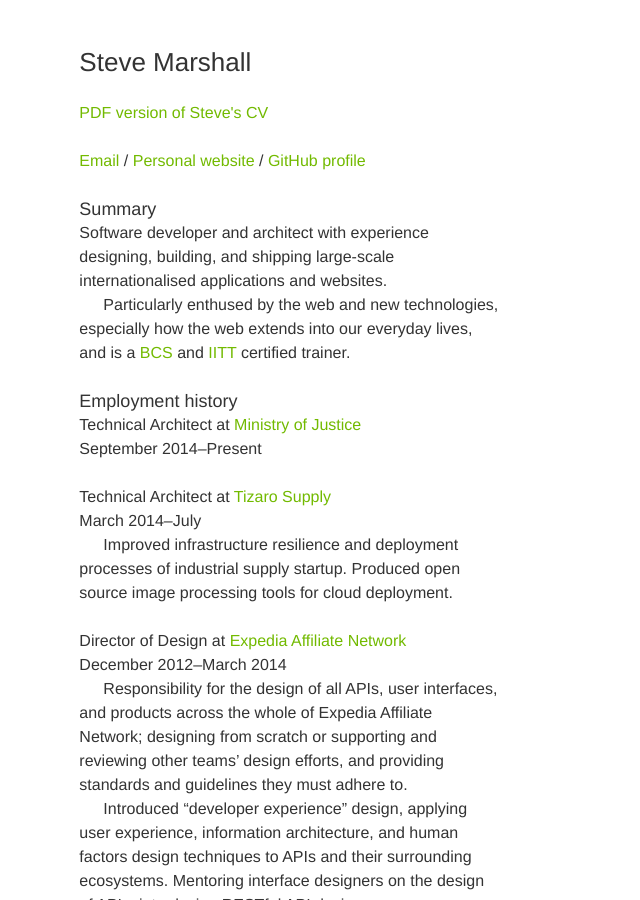
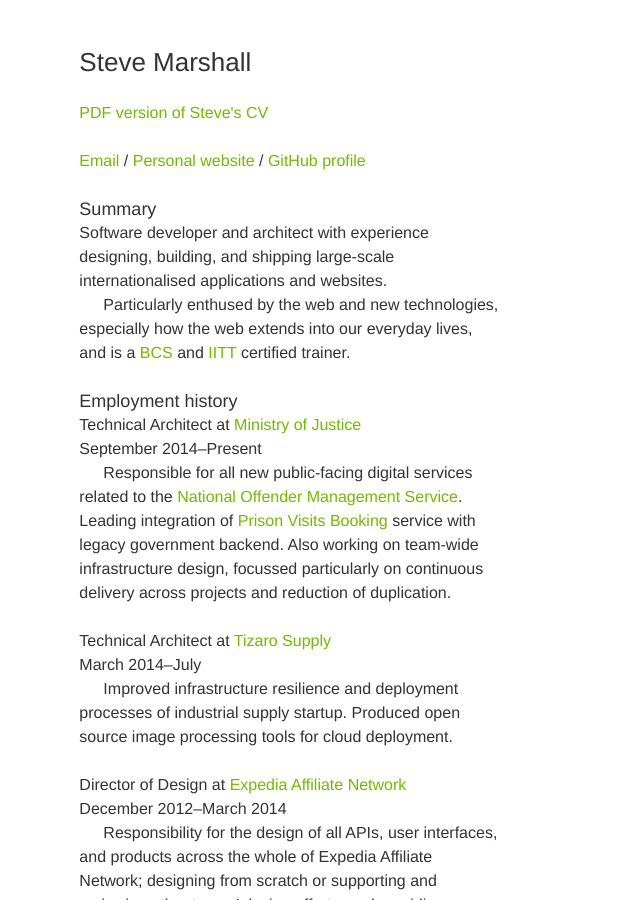
Before and after one commit to SteveMarshall/stevemarshall.github.io, a Jekyll site: the page built from cv/index.md, in a window 1280 px wide and 900 px high. Shown: the whole window, without its empty margins (0-640 px from the left). Built offline with Jekyll 4.4.1, drawn with Linux system fonts in a browser that asks for light colours; Markdown is read by kramdown in place of the engine named in the settings.

Commit message:
Add more info about MOJ roles

```diff
--- a/cv/index.md
+++ b/cv/index.md
@@ -32,6 +32,15 @@
 
 <span class="meta"><time datetime="2014-09-29">September
 2014</time>--Present</span>
+
+Responsible for all new public-facing digital services related to the
+[National Offender Management
+Service](https://www.gov.uk/government/organisations/national-offender-m
+anagement-service). Leading integration of [Prison Visits
+Booking](https://www.gov.uk/prison-visits) service with legacy
+government backend. Also working on team-wide infrastructure design,
+focussed particularly on continuous delivery across projects and
+reduction of duplication.
 
 ### Technical Architect at [Tizaro Supply](http://tizaro.com)
 
```
